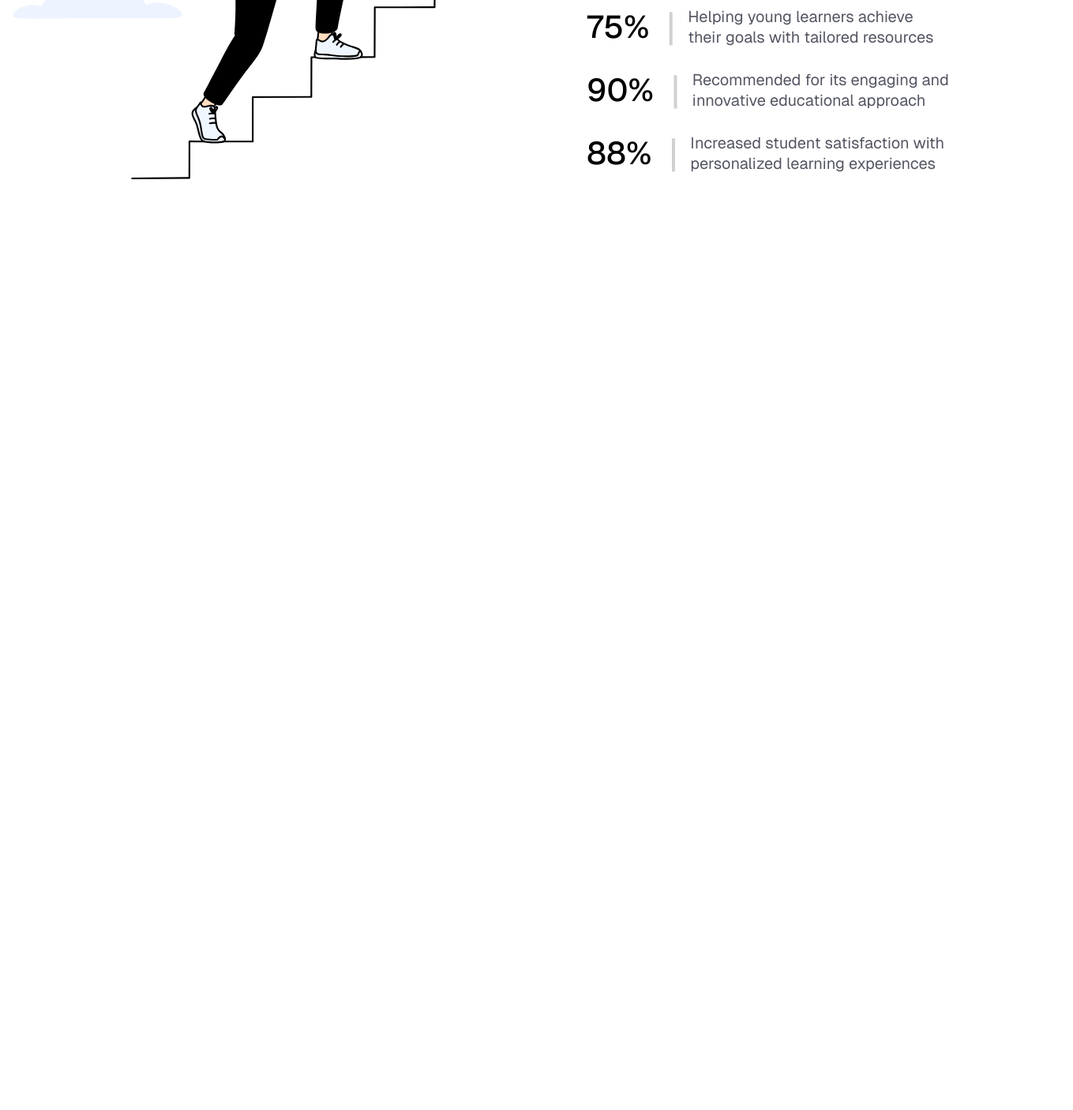
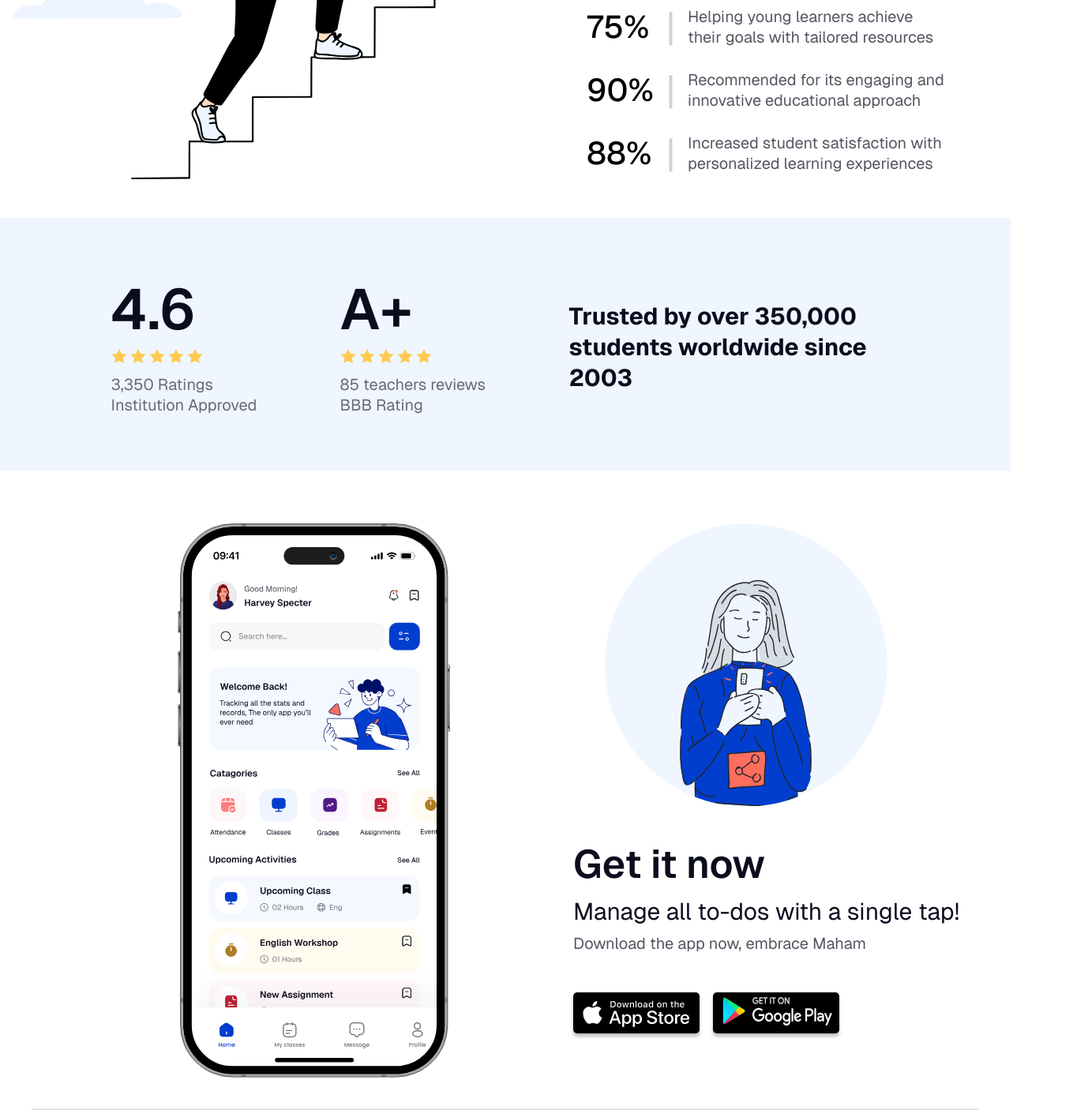
Before and after one commit to khalid-faraj/Landing_Page, a plain HTML site: page index.html in a window 1280 px wide. Shown: the part 3096-4502 px from the top of the page at 79% size, 1359 px wide, since content can reach past the window. Before the commit the page ends 3370 px from the top, so only its background shows below. Drawn offline with Linux system fonts and the light colour scheme.

Commit message:
Adding Trust and Mobile App Section

```diff
--- a/css/style.css
+++ b/css/style.css
@@ -506,7 +506,6 @@
     height: 41.278rem;
     display: flex;
     flex-direction: row;
-    margin-bottom: 5.938rem;
 }
 
 .tracking-perfromance-container .trp-img img{
@@ -579,9 +578,10 @@
 
 .records-container .record-one h1, .record-two h1,
 .record-three h1{
+    width: 5.313rem;
     font-weight: 500;
     font-size: 2.5rem;
-    margin-right: 1.313rem;
+    margin-right: 0.938rem;
 }
 
 .records-container .record-one p,  .record-two p,
@@ -599,3 +599,164 @@
     font-size:3.063rem ;
     color: rgba(20, 18, 25, 0.2);
 }
+
+/*        Trusted Section       */
+
+.trust-container{
+    margin: 0 auto;
+    margin-top: 6.063rem;
+    width: 100%;
+    max-width: 100%;
+    height: 20.063rem;
+    display: flex;
+    flex-direction: row;
+    justify-content: center;
+    background-color: #EFF6FF;
+}
+
+.prove{
+    display: flex;
+    flex-direction: column;
+    width: 11.813rem;
+    height: 11.625rem;
+    margin-top: 4.313rem;
+    margin-bottom: 4.125rem;
+    margin-right: 6.313rem;
+}
+
+.prove h1{
+    width: 6.875rem;
+    height: 5.563rem;
+    font-weight: 600;
+    font-size: 4.5rem;
+    color: #0B0D1E;
+    margin-bottom: 0.5rem;
+}
+
+.prove img{
+    width: 7.25rem;
+    height: 1.25rem;
+    margin-bottom: 0.75rem;
+}
+
+.prove p{
+    margin: 0;
+    width:11.813rem;
+    height: 1.625rem;
+    font-weight: 400;
+    font-size: 1.25rem;
+    letter-spacing: -0.01%;
+    color: rgba(11, 13, 30, 0.6);
+}
+
+#prove-one{
+    margin-left: 13.688rem;
+}
+
+.trust-container .fact h1{
+    width: 26rem;
+    height: 7.313rem;
+    margin-top: 6.563rem;
+    font-weight: 700;
+    font-size: 1.875rem;
+    color: #0B0D1E;
+    margin-right: 13.875rem;
+    margin-bottom: 6.125rem;
+}
+
+/*        Mobile App Section       */
+
+.mobile-app-container{
+    margin: 0 auto;
+    width: 100%;
+    max-width: 1440px;
+    height: 46.438rem;
+    display: flex;
+    flex-direction: row;
+    margin-top: 4.125rem;
+    position: relative;
+}
+
+.mobile-app-container::after{
+   content: '';
+   position: absolute;
+   bottom: 0;
+   left: 50%;
+   transform: translateX(-50%);
+   width: 75rem;
+   height: 0.125rem;
+   background-color: #E4E4E4;
+}
+
+.mobile-app-img img{
+    width: 21.651rem;
+    height: 43.918rem;
+    margin-left: 14.063rem;
+    margin-right: 12.5rem;
+
+}
+
+.mobile-app-content{
+    width: 34.688rem;
+    height: 40.438rem;
+    display: flex;
+    flex-direction: column;
+    justify-content: start;
+}
+
+.mobile-app-content-icon img{
+    width: 22.397rem;
+    height: 22.438rem;
+    margin-left: 2.5rem;
+    margin-bottom: 2.5rem;
+}
+
+
+
+.mobile-app-content .mobile-content-text{
+    width: 34.625rem;
+    height: 9.063rem;
+    display: flex;
+    flex-direction: column;
+    justify-content: start;
+    margin-bottom: 3.125rem;
+}
+
+.mobile-app-content .mobile-content-text h1{
+    margin: 0px;
+    font-size: 3.125rem;
+    font-weight: 600;
+    color: #0B0D1E;
+    margin-bottom: 0.5rem;
+}
+
+.mobile-app-content .mobile-content-text h4{
+    margin: 0px;
+    font-size: 1.875rem;
+    font-weight: 400;
+    color: #0B0D1E;
+    margin-bottom: 0.5rem;
+}
+
+.mobile-app-content .mobile-content-text p{
+    margin: 0px;
+    font-size: 1.25rem;
+    font-weight: 400;
+    color: #545662;
+}
+
+.mobile-app-content .store-icons{
+    display: flex;
+    flex-direction: row;
+    width: 21.013rem;
+    height: 3.311rem;
+}
+
+.mobile-app-content .store-icons img{
+    width: 9.988rem;
+    height: 3.301rem;
+    margin-right: 1.063rem;
+    background-color: #000000;
+    border-radius: 5px;
+    box-shadow: 0 4px 4px rgba(0, 0, 0, 0.25);
+}
--- a/index.html
+++ b/index.html
@@ -206,5 +206,54 @@
         </div>
       </div>
     </section>
+
+    <!-- Trust Section -->
+    <section class="trust-container">
+      <div id="prove-one" class="prove">
+        <h1>4.6</h1>
+        <img src="./assets/Trust-Section/Stars.svg" />
+        <p>3,350 Ratings</p>
+        <p>Institution Approved</p>
+      </div>
+      <div id="prove-two" class="prove">
+        <h1>A+</h1>
+        <img src="./assets/Trust-Section/Stars.svg" />
+        <p>85 teachers reviews</p>
+        <p>BBB Rating</p>
+      </div>
+      <div class="fact">
+        <h1>Trusted by over 350,000 students worldwide since 2003</h1>
+      </div>
+    </section>
+
+    <!-- Mobile App Section -->
+    <section class="mobile-app-container">
+      <div class="mobile-app-img">
+        <img src="./assets/Mobile-Section/mobileApp.svg" alt="Mobile App" />
+      </div>
+      <div class="mobile-app-content">
+        <div class="mobile-app-content-icon">
+          <img
+            src="./assets/Mobile-Section/mobileAppIcon.svg"
+            alt="Mobile App Icon"
+          />
+        </div>
+        <div class="mobile-content-text">
+          <h1>Get it now</h1>
+          <h4>Manage all to-dos with a single tap!</h4>
+          <p>Download the app now, embrace Maham</p>
+        </div>
+        <div class="store-icons">
+          <img
+            src="./assets/Mobile-Section/AppStoreIcon.svg"
+            alt="App Store Icon"
+          />
+          <img
+            src="./assets/Mobile-Section/GooglePlayIcon.svg"
+            alt="Google Play Icon"
+          />
+        </div>
+      </div>
+    </section>
   </body>
 </html>
```
Also changed, not shown: assets/Mobile-Section/AppStoreIcon.svg (added), assets/Mobile-Section/GooglePlayIcon.svg (added), assets/Mobile-Section/Group 1707480276.svg (added), assets/Mobile-Section/mobileApp.svg (added), assets/Mobile-Section/mobileAppIcon.svg (added), assets/Trust-Section/Stars.svg (added).
